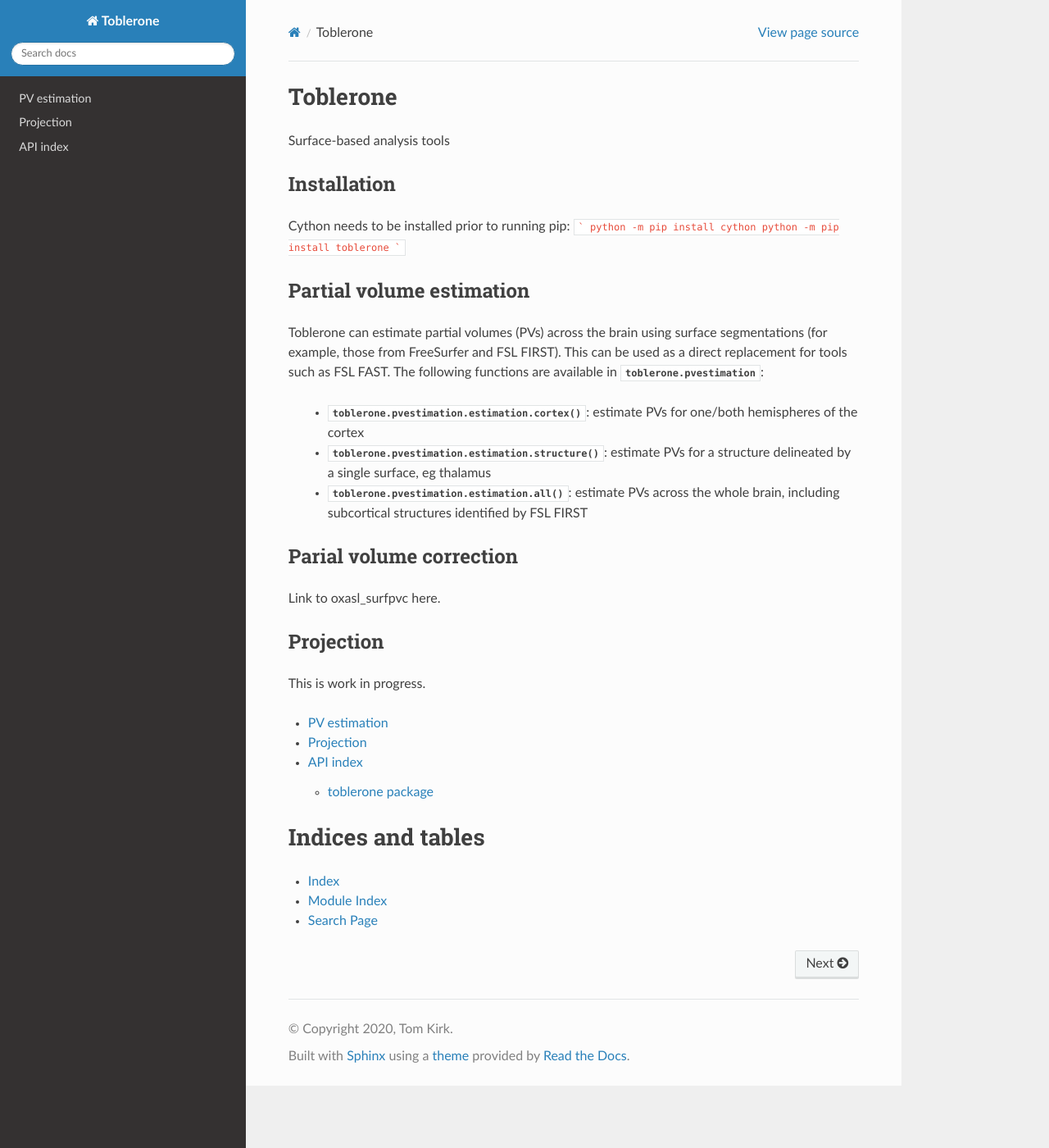
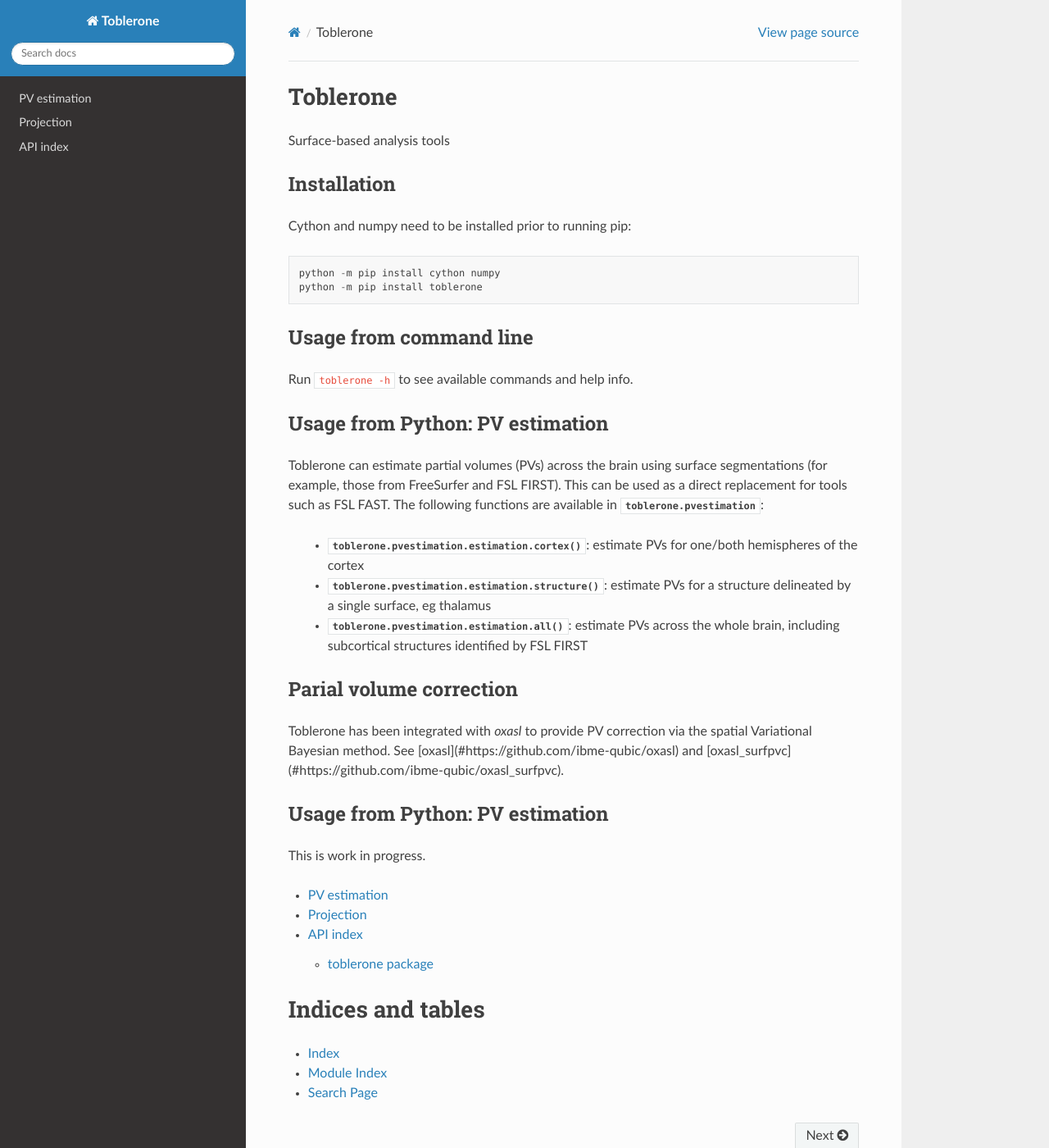
Before and after one commit to tomfrankkirk/toblerone, a Sphinx documentation site: the page built from docs/index.rst, in a window 1280 px wide and 1400 px high. Shown: the whole window at 82% size. Built offline with Sphinx 7.4.7 and the Read the Docs theme 2.0.0, drawn with Linux system fonts in a browser that asks for light colours; pages that are not in the unit, such as notebooks, are missing from menus.

Commit message:
doc updates

````diff
--- a/docs/index.rst
+++ b/docs/index.rst
@@ -7,15 +7,22 @@
 Installation
 -----------------
 
-Cython needs to be installed prior to running pip:
-```
-python -m pip install cython
-python -m pip install toblerone
-```
+Cython and numpy need to be installed prior to running pip:
+
+.. code-block:: python
+
+    python -m pip install cython numpy
+    python -m pip install toblerone
 
 
-Partial volume estimation
------------------------------
+Usage from command line
+-------------------------
+
+Run ``toblerone -h`` to see available commands and help info.
+
+
+Usage from Python: PV estimation
+----------------------------------
 
 Toblerone can estimate partial volumes (PVs) across the brain using surface segmentations (for example, those from FreeSurfer and FSL FIRST). This can be used as a direct replacement for tools such as FSL FAST.
 The following functions are available in :mod:`toblerone.pvestimation`:
@@ -28,10 +35,10 @@
 Parial volume correction
 ----------------------------
 
-Link to oxasl_surfpvc here.
+Toblerone has been integrated with `oxasl` to provide PV correction via the spatial Variational Bayesian method. See [oxasl](#https://github.com/ibme-qubic/oxasl) and [oxasl_surfpvc](#https://github.com/ibme-qubic/oxasl_surfpvc).
 
-Projection
--------------
+Usage from Python: PV estimation
+------------------------------------
 
 This is work in progress.
 
````
Also changed, not shown: README.md (+6 -5 lines).
